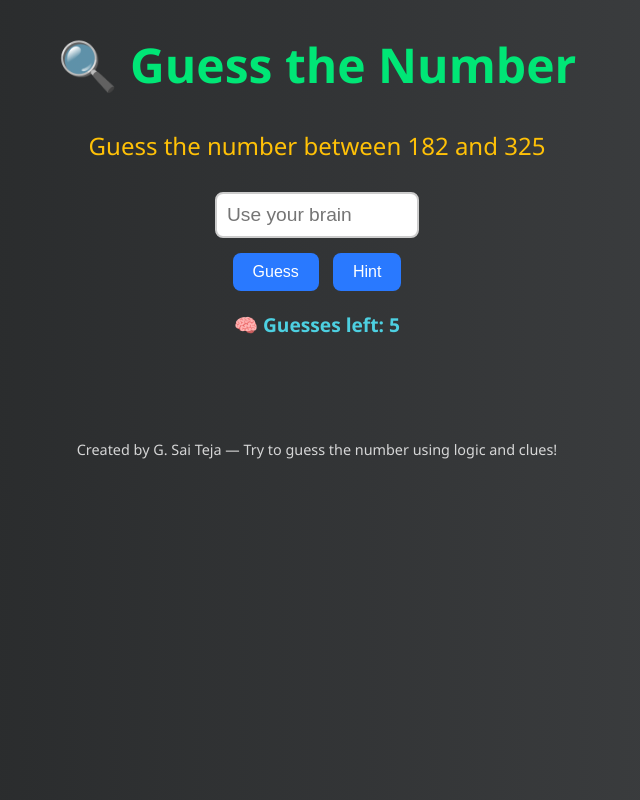
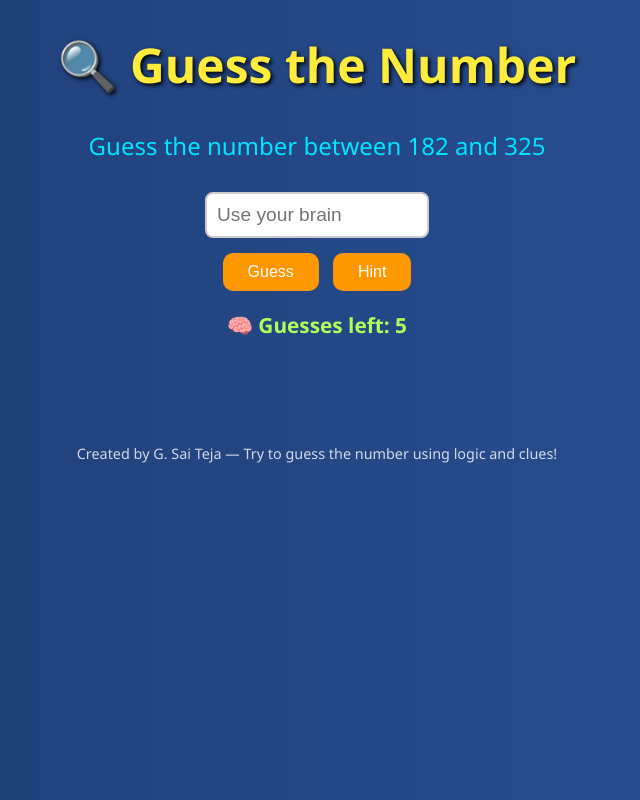
Before and after one commit to Saiteja-ganapaneni/BrainDigits, a plain HTML site: page index.html in a window 1280 px wide. Shown: the whole page, without its empty margins (323-963 px from the left). Drawn offline with Linux system fonts and the light colour scheme.

Commit message:
Update styles.css

```diff
--- a/styles.css
+++ b/styles.css
@@ -1,34 +1,35 @@
 body {
   font-family: 'Segoe UI', Tahoma, Geneva, Verdana, sans-serif;
-  background: linear-gradient(to right, #232526, #414345);
+  background: linear-gradient(to right, #1e3c72, #2a5298);
   text-align: center;
   padding: 2em;
   margin: 0;
   color: #f5f5f5;
+  animation: fadeInBody 1.5s ease-in-out;
+}
+
+@keyframes fadeInBody {
+  from { opacity: 0; }
+  to { opacity: 1; }
 }
 
 h1 {
-  color: #00e676;
+  color: #ffeb3b;
   font-size: 3em;
   animation: fadeIn 2s ease-in-out;
   margin-top: 0;
+  text-shadow: 2px 2px 4px #000000;
 }
 
 @keyframes fadeIn {
-  from {
-    opacity: 0;
-    transform: translateY(-20px);
-  }
-  to {
-    opacity: 1;
-    transform: translateY(0);
-  }
+  from { opacity: 0; transform: translateY(-20px); }
+  to { opacity: 1; transform: translateY(0); }
 }
 
 #range {
   font-size: 1.5em;
   margin-bottom: 20px;
-  color: #ffc107;
+  color: #00e5ff;
 }
 
 input[type="number"] {
@@ -36,36 +37,36 @@ input[type="number"] {
   font-size: 1.2em;
   border: 2px solid #ccc;
   border-radius: 8px;
-  width: 180px;
+  width: 200px;
   margin: 10px 0;
   transition: border 0.3s, box-shadow 0.3s;
 }
 
 input[type="number"]:focus {
-  border-color: #00e5ff;
-  box-shadow: 0 0 10px #00e5ff;
+  border-color: #4caf50;
+  box-shadow: 0 0 10px #4caf50;
   outline: none;
 }
 
 button {
-  padding: 10px 20px;
+  padding: 10px 25px;
   font-size: 1em;
   margin: 5px;
-  background-color: #2979ff;
+  background-color: #ff9800;
   color: white;
   border: none;
-  border-radius: 8px;
+  border-radius: 10px;
   cursor: pointer;
   transition: background-color 0.3s, transform 0.2s;
 }
 
 button:hover {
-  background-color: #448aff;
-  transform: scale(1.05);
+  background-color: #ffa726;
+  transform: scale(1.08);
 }
 
 #message {
-  font-size: 1.3em;
+  font-size: 1.4em;
   margin-top: 20px;
   color: #ffffff;
   min-height: 2em;
@@ -74,15 +75,15 @@ button:hover {
 
 #hintBox {
   margin-top: 20px;
-  color: #f8bbd0;
-  font-size: 1.1em;
+  color: #ffd54f;
+  font-size: 1.2em;
   transition: all 0.3s ease;
 }
 
 #guessesLeft {
   margin-top: 15px;
-  color: #4dd0e1;
-  font-size: 1.2em;
+  color: #b2ff59;
+  font-size: 1.3em;
   font-weight: bold;
 }
 
```
